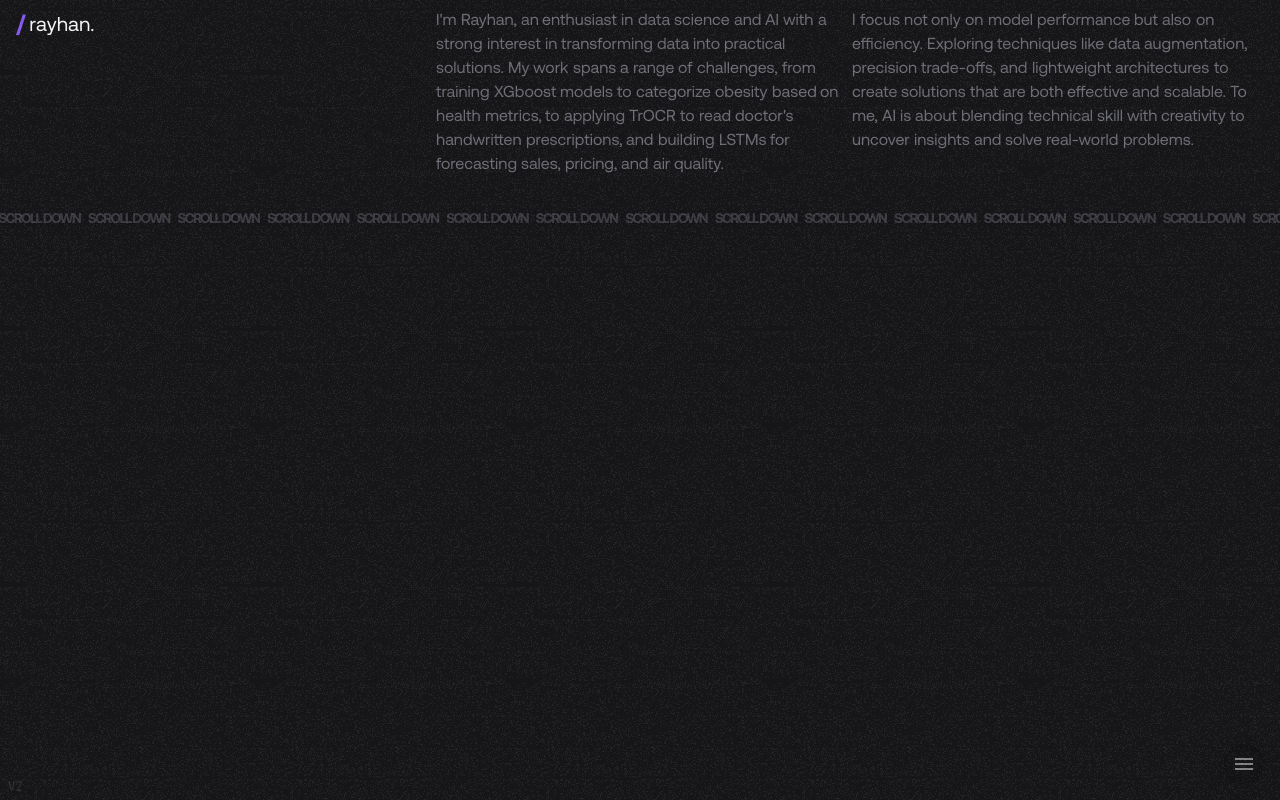
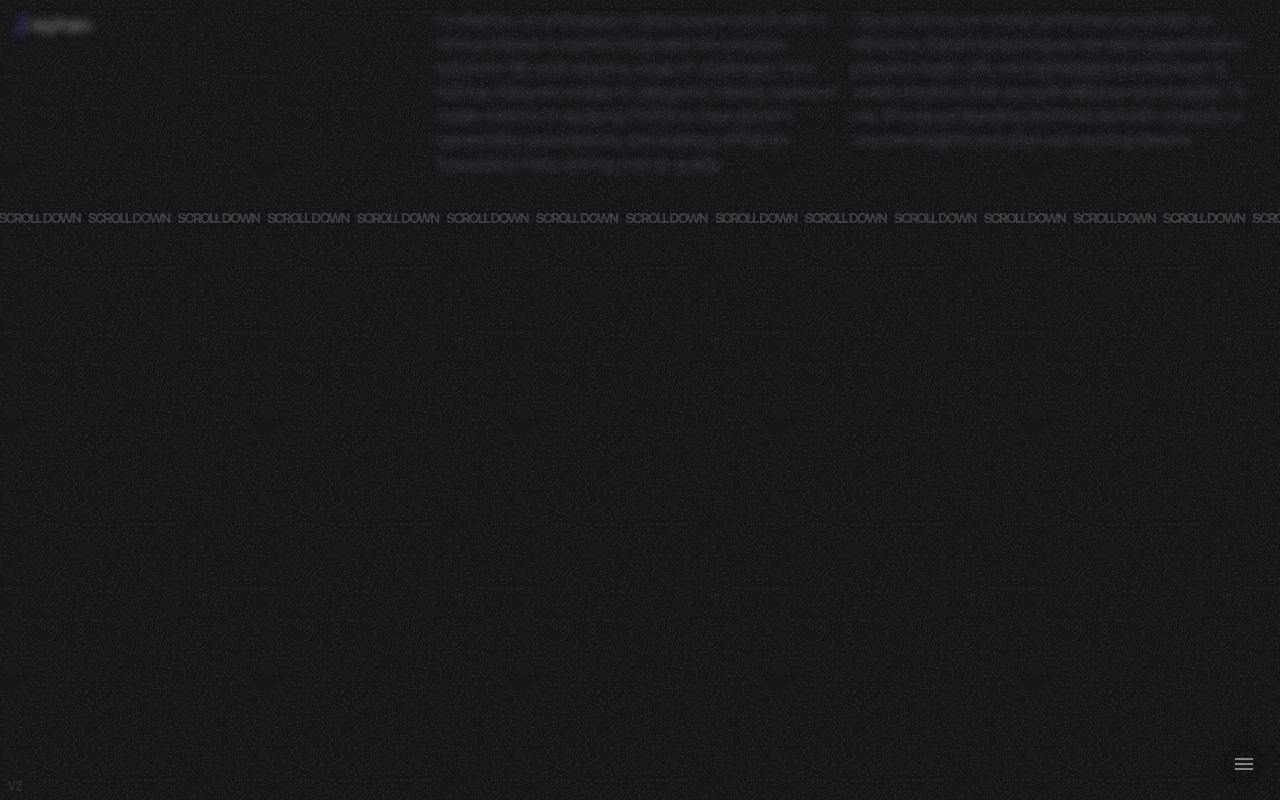
Before and after one commit to SonicRay241/my-portfolio, a Next.js app: page / in a window 1280 px wide. Shown: the top 800 px of the page. Built offline with nearby package versions, Linux system fonts and the light colour scheme.

Commit message:
Fixed the scroll events of the hero section

```diff
--- a/app/(v2)/page.tsx
+++ b/app/(v2)/page.tsx
@@ -1,13 +1,18 @@
+"use client"
+
 import GlassSurface from "@/components/v2/glasssurface";
 import Hero from "@/components/v2/hero";
 import Menubutton from "@/components/v2/menubutton";
 import Showcase from "@/components/v2/showcase";
+import { useRef } from "react";
 
 export default function Page() {
+  const heroRef = useRef<HTMLDivElement>(null)
+
   return (
     <>
-      <Hero />
-      <Showcase />
+      <Hero heroRef={heroRef} />
+      <Showcase heroRef={heroRef} />
 
       <Menubutton />
     </>
--- a/components/v2/hero.tsx
+++ b/components/v2/hero.tsx
@@ -1,6 +1,6 @@
 "use client";
 
-import { MouseEvent, useEffect, useRef, useState } from "react";
+import { MouseEvent, RefObject, useEffect, useRef, useState } from "react";
 import {
   motion,
   useMotionTemplate,
@@ -12,11 +12,16 @@ import {
 import Logo from "./logo";
 import BlurText from "./blurtext";
 
-export default function Hero() {
+export default function Hero(props: {
+  heroRef?: RefObject<HTMLDivElement | null>
+}) {
   const paragraphA = useRef<HTMLDivElement>(null);
   const paragraphB = useRef<HTMLDivElement>(null);
 
-  const { scrollY } = useScroll();
+  const { scrollYProgress } = useScroll({
+    target: props.heroRef,
+    offset: ["start start", "end end"],
+  });
 
   const posX = useMotionValue(0);
   const posY = useMotionValue(0);
@@ -30,9 +35,10 @@ export default function Hero() {
   const maskB = useMotionTemplate`radial-gradient(circle ${size}px at ${posXB}px ${posY}px, #000 30%, transparent 100%)`;
   const maskA = useMotionTemplate`radial-gradient(circle ${size}px at ${posXA}px ${posY}px, #000 30%, transparent 100%)`;
 
-  const heroOpacity = useTransform(scrollY, [30, 150], [1, 0])
-  const heroScale = useTransform(scrollY, [30, 150], [1, 0.95])
-  const heroBlur = useTransform(scrollY, [30, 150], ["blur(0px)", "blur(10px)"])
+  const heroOpacity = useTransform(scrollYProgress, [0, 1], [1, 0])
+  const heroScale = useTransform(scrollYProgress, [0, 1], [1, 0.95])
+  const heroBlur = useTransform(scrollYProgress, [0, 1], ["blur(0px)", "blur(10px)"])
+  const heroRotate = useTransform(scrollYProgress, [0, 1], [0, 60])
 
   function handleMove(e: MouseEvent<HTMLDivElement>) {
     const rect = e.currentTarget.getBoundingClientRect();
@@ -65,8 +71,10 @@ export default function Hero() {
       style={{
         opacity: heroOpacity,
         scale: heroScale,
-        filter: heroBlur
+        filter: heroBlur,
+        rotateX: heroRotate
       }}
+      ref={props.heroRef}
     >
       <div className="w-full h-full">
         <Logo />
--- a/components/v2/showcase.tsx
+++ b/components/v2/showcase.tsx
@@ -1,10 +1,13 @@
 "use client";
 
+import { RefObject } from "react";
 import ProjectCard from "./projectcard";
 import ScrollVelocity from "./scrollvelocity";
 import { motion, useScroll, useTransform } from "motion/react";
 
-export default function Showcase() {
+export default function Showcase(props: {
+  heroRef?: RefObject<HTMLDivElement | null>
+}) {
   return (
     <div className="pt-8 text-zinc-700">
       <Scroller />
```
